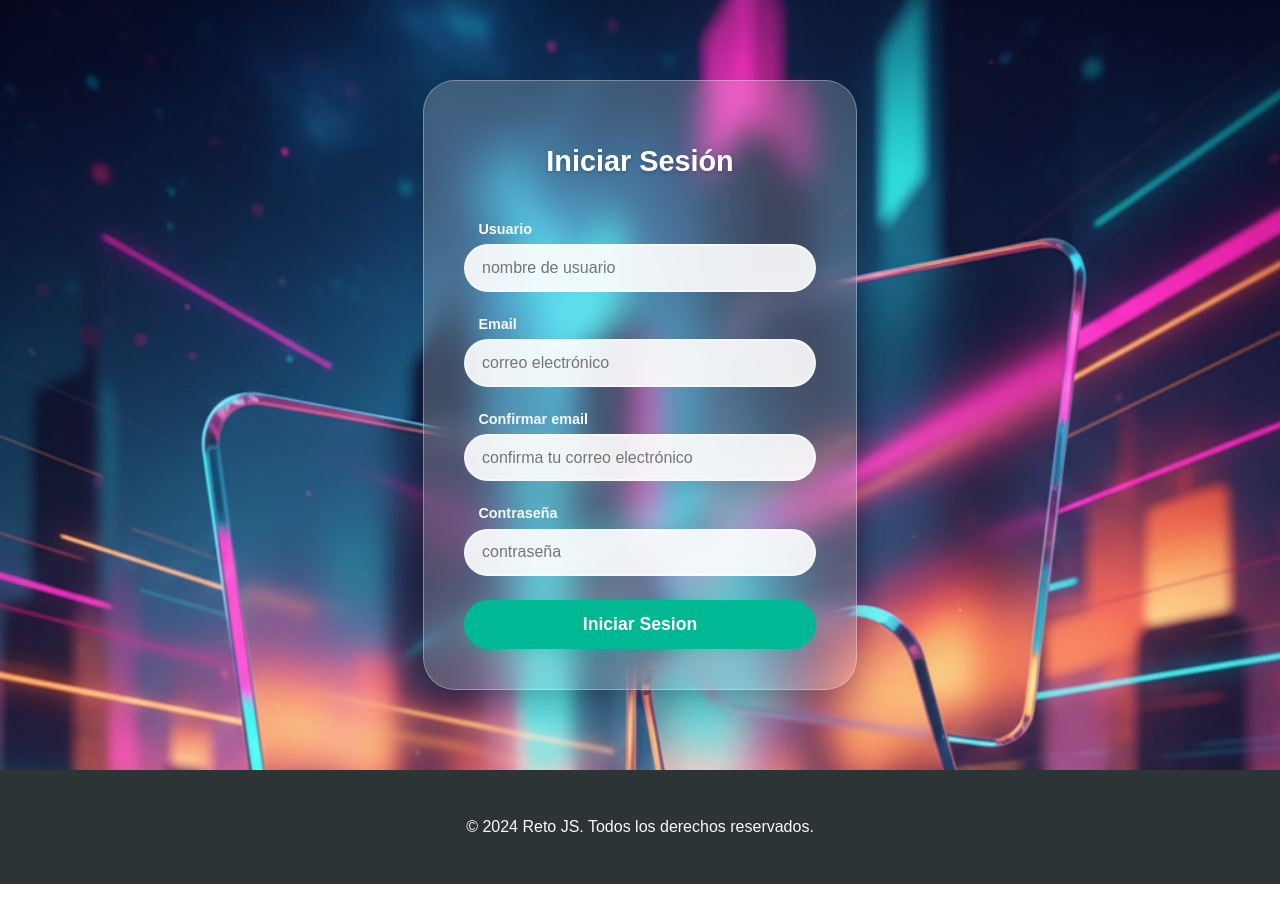
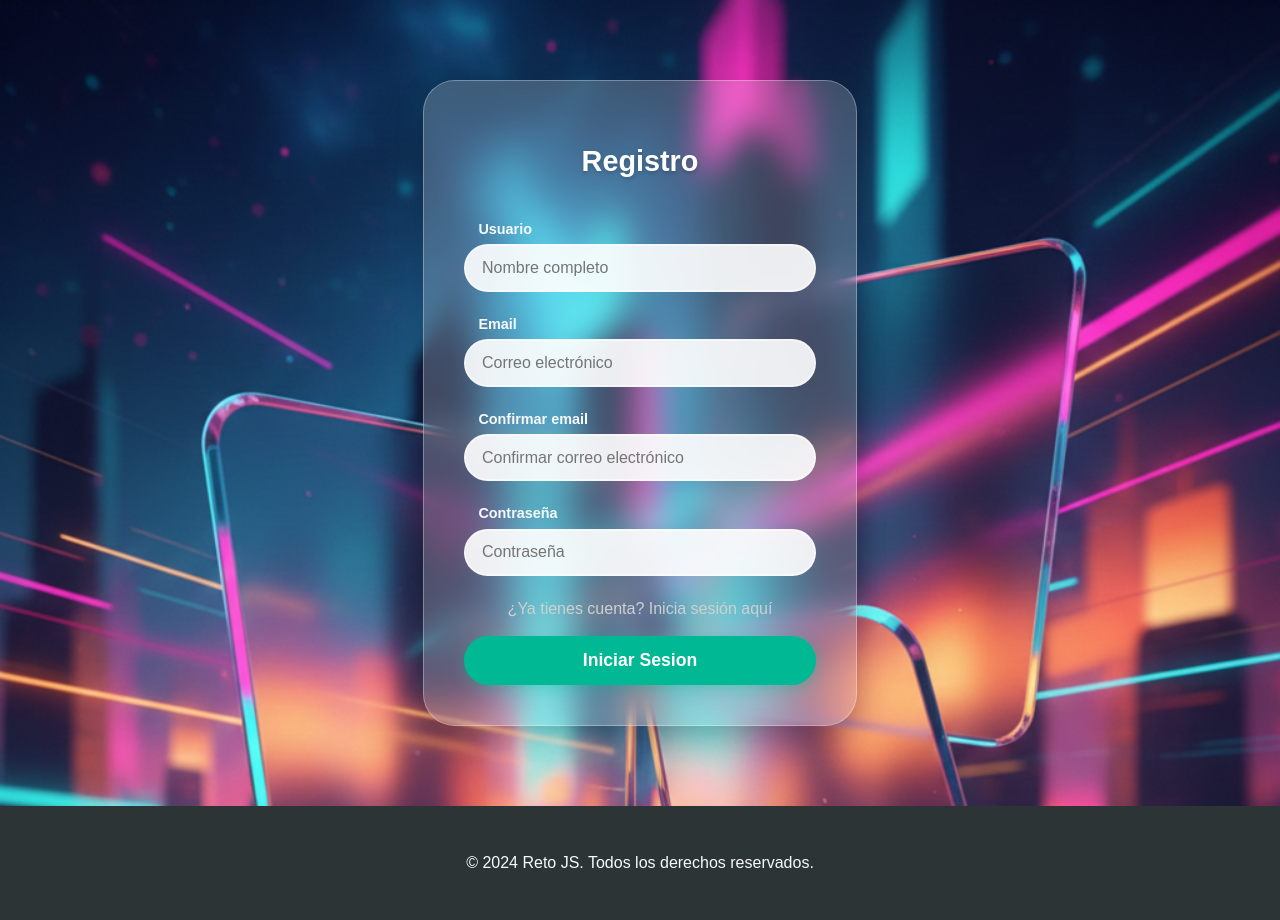
Before and after one commit to Antori09/ACTJS, a plain HTML site: page registro.html in a window 1280 px wide. Before the commit the page ends 884 px from the top, so only its background shows below. Drawn offline with Linux system fonts and the light colour scheme.

Commit message:
arreglos1.2

```diff
--- a/Registro.css
+++ b/Registro.css
@@ -21,7 +21,6 @@ body {
     flex-direction: column;
     min-height: 100vh;
 }
-
 /* --- Contenedor de Login --- */
 .login-container {
     width: 22em;
--- a/registro.html
+++ b/registro.html
@@ -9,25 +9,24 @@
 </head>
 
 <body>
-
     <div class="login-container">
-        <h2>Iniciar Sesión</h2>
+        <h2>Registro</h2>
 
         <form method="POST">
             <div class="input-group">
                 <label for="username">Usuario</label>
-                <input type="text" id="username" name="username" placeholder="nombre de usuario" required>
+                <input type="text" id="username" name="username" placeholder="Nombre completo" required>
                 <label for="email">Email</label>
-                <input type="email" id="email" name="email" placeholder="correo electrónico" required>
+                <input type="email" id="email" name="email" placeholder="Correo electrónico" required>
                 <label type="email">Confirmar email</label>
-                <input type="email" id="email" name="email" placeholder="confirma tu correo electrónico" required>
+                <input type="email" id="email" name="email" placeholder="Confirmar correo electrónico" required>
             </div>
 
             <div class="input-group">
                 <label for="password">Contraseña</label>
-                <input type="password" id="password" name="password" placeholder="contraseña" required>
+                <input type="password" id="password" name="password" placeholder="Contraseña" required>
             </div>
-
+            <a href="iniciarSesion.html">¿Ya tienes cuenta? Inicia sesión aquí</a><br><br>
             <button type="submit" class="login-btn"><a href="index.html">Iniciar Sesion</a></button>
         </form>
     </div>
--- a/style.css
+++ b/style.css
@@ -1,7 +1,6 @@
 body {
     background-image: url('SRC/fondoweb.png');
         background-size: cover;
-    /* background-position: center; */
         background-repeat: no-repeat;
         background-attachment: fixed;
         margin: 0;
```
Also changed, not shown: index.html (+2 -2 lines), iniciarSesion.html (+1 -1 lines). Lines whose indentation alone changed are shown as unchanged.
